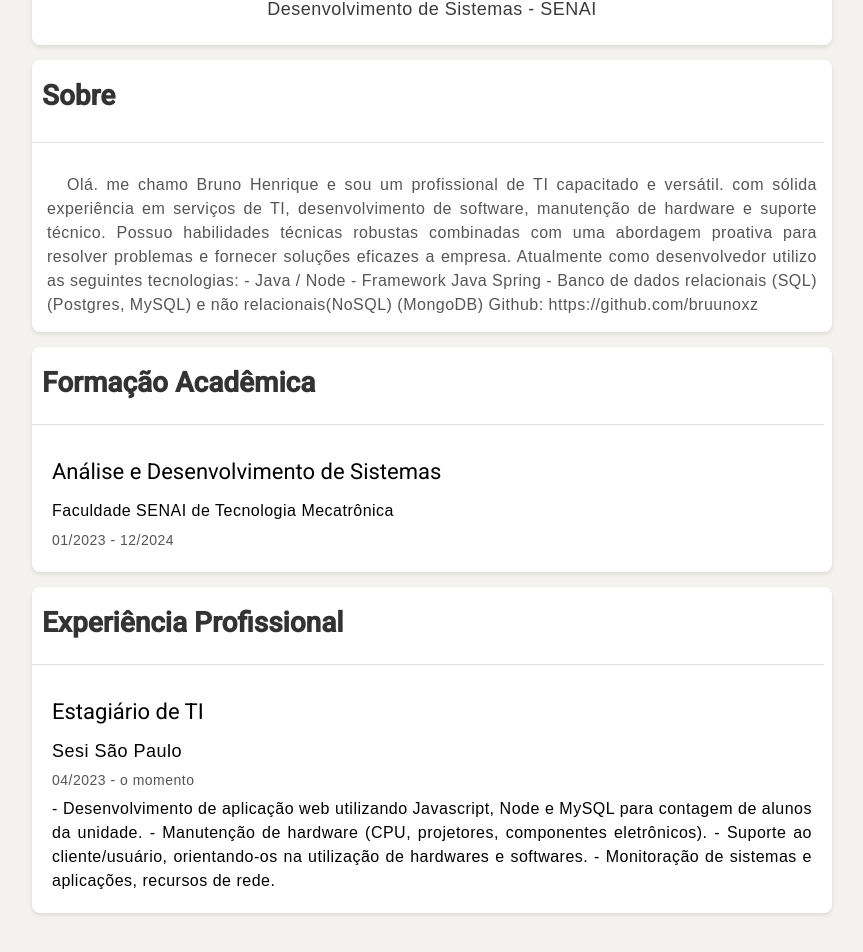
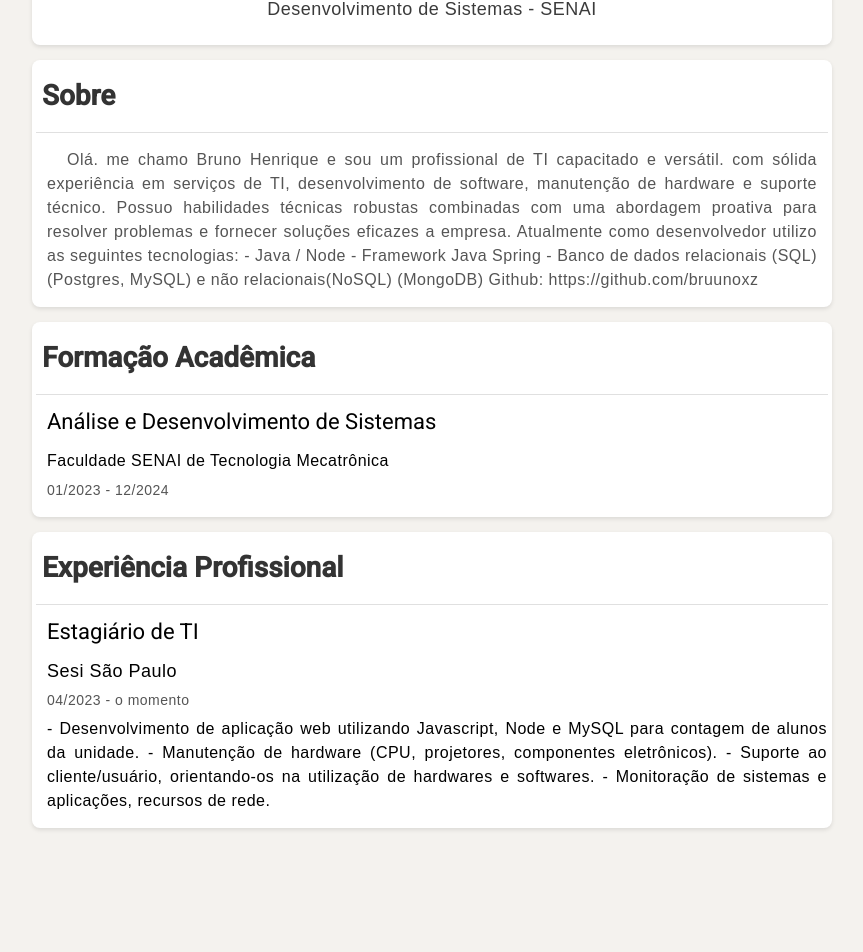
Before and after one commit to gustacoosta/ProjetoLinkedIn-WEBII, an Angular app: page /curriculo/1 in a window 1280 px wide. Shown: the part 396-1348 px from the top of the page, without its empty margins (208-1071 px from the left). After the commit the page ends 1274 px from the top, so only its background shows below. Built offline with nearby package versions, Linux system fonts and the light colour scheme.

Commit message:
Update - Style

```diff
--- a/src/app/curriculo/curriculo-experiencia/curriculo-experiencia.component.css
+++ b/src/app/curriculo/curriculo-experiencia/curriculo-experiencia.component.css
@@ -13,20 +13,21 @@
     font-size: 28px;
     font-weight: bold;
     color: #333;
-    margin-bottom: 5px;
+    margin-bottom: 0px;
     padding: 10px;
 }
 
 hr {
     width: 99%;
+    margin: auto;
     border: none;
     height: 1px;
     background-color: #e0e0e0;
-    margin-bottom: 5px;
 }
 
 .conteudo {
-    padding: 15px;
+    padding-left: 10px;
+    padding-bottom: 10px;
 }
 
 .nome {
--- a/src/app/curriculo/curriculo-formacao/curriculo-formacao.component.css
+++ b/src/app/curriculo/curriculo-formacao/curriculo-formacao.component.css
@@ -13,20 +13,21 @@
     font-size: 28px;
     font-weight: bold;
     color: #333;
-    margin-bottom: 5px;
+    margin-bottom: 0px;
     padding: 10px;
 }
 
 hr {
     width: 99%;
+    margin: auto;
     border: none;
     height: 1px;
     background-color: #e0e0e0;
-    margin-bottom: 5px;
 }
 
 .curso {
-    padding: 15px;
+    padding-left: 10px;
+    padding-bottom: 10px;
 }
 
 .nome {
--- a/src/app/curriculo/curriculo-sobre/curriculo-sobre.component.css
+++ b/src/app/curriculo/curriculo-sobre/curriculo-sobre.component.css
@@ -12,16 +12,16 @@
     font-size: 28px;
     font-weight: bold;
     color: #333;
-    margin-bottom: 10px;
+    margin-bottom: 0px;
     padding: 10px;
 }
 
 hr {
     width: 99%;
+    margin: auto;
     border: none;
     height: 1px;
     background-color: #e0e0e0;
-    margin-bottom: 15px;
 }
 
 .texto {
```
